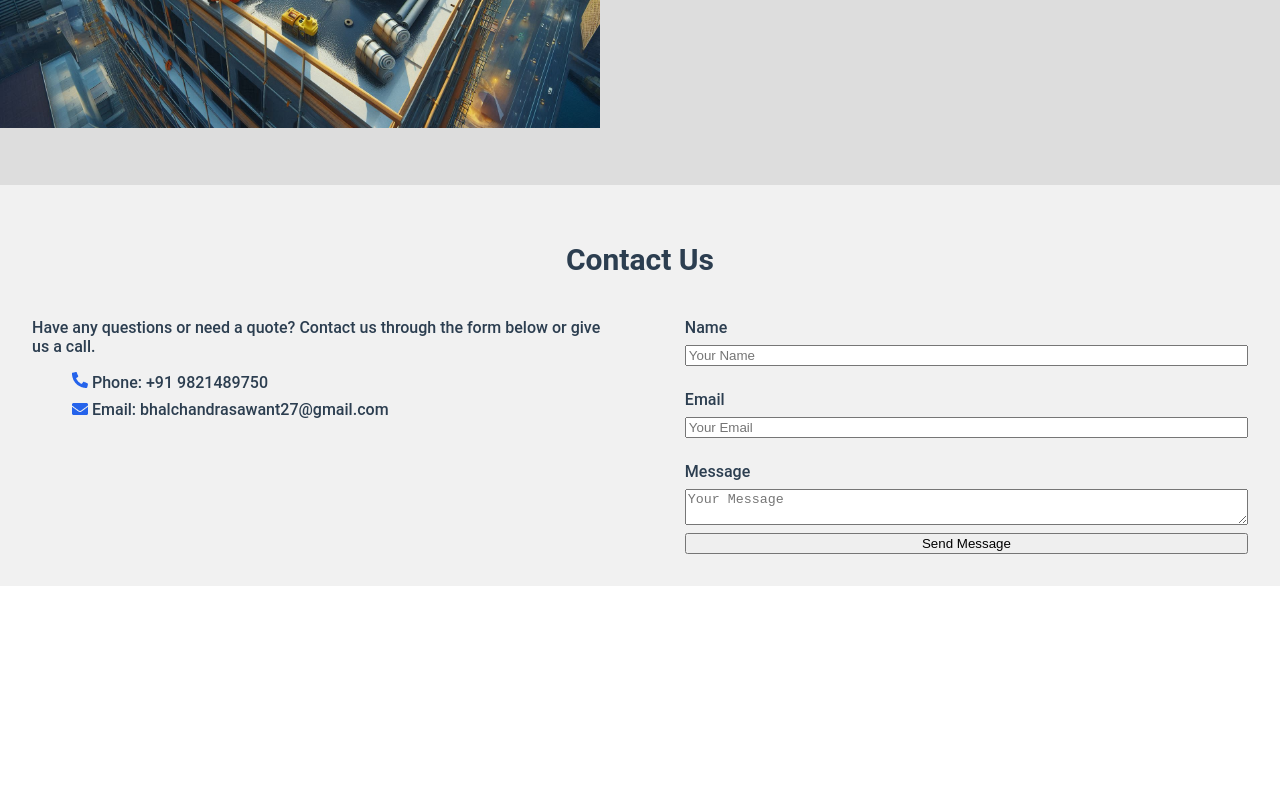
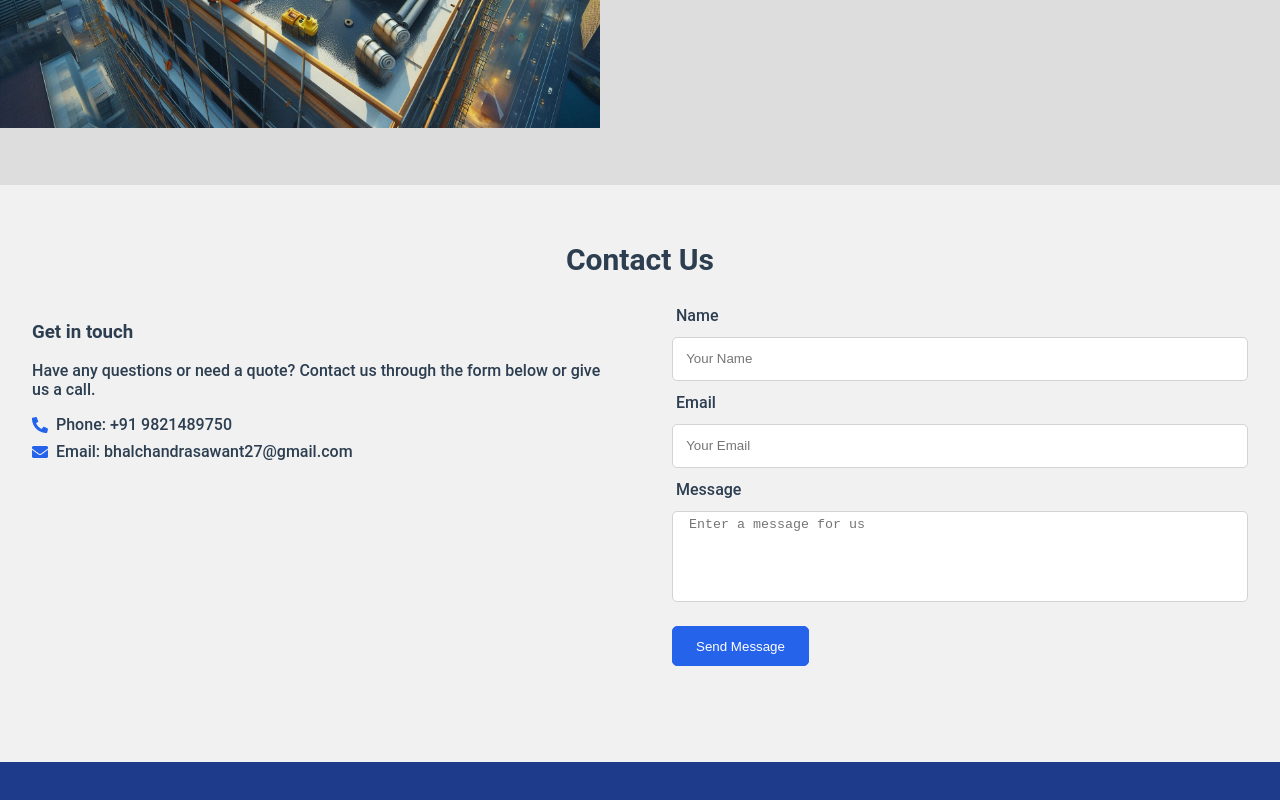
Before and after one commit to carnifex-cmd/businesswebsite, a Vue app: page /contact in a window 1280 px wide. Shown: the part 1170-1970 px from the top of the page. Before the commit the page ends 1756 px from the top, so only its background shows below. Built offline with nearby package versions, Linux system fonts and the light colour scheme.

Commit message:
added mobile styles and page footer

```diff
--- a/src/App.vue
+++ b/src/App.vue
@@ -1,8 +1,11 @@
 <template>
-  <HomePage></HomePage>
-  <ServicesPage></ServicesPage>
-  <AboutPage></AboutPage>
-  <ContactPage></ContactPage>
+  <div class="hide-scrollbar">
+    <HomePage></HomePage>
+    <ServicesPage></ServicesPage>
+    <AboutPage></AboutPage>
+    <ContactPage></ContactPage>
+    <PageFooter></PageFooter>
+  </div>
 </template>
 
 <script>
@@ -10,6 +13,7 @@ import HomePage from './components/HomePage.vue'
 import ServicesPage from './components/ServicesPage.vue'
 import ContactPage from './components/ContactPage.vue'
 import AboutPage from  './components/AboutPage.vue'
+import PageFooter from './components/PageFooter.vue'
 
 export default {
   name: 'App',
@@ -18,6 +22,7 @@ export default {
     ServicesPage,
     ContactPage,
     AboutPage,
+    PageFooter
   }
 }
 </script>
--- a/src/components/AboutPage.vue
+++ b/src/components/AboutPage.vue
@@ -8,7 +8,6 @@
         <p>Shri Siddhivinayak Waterproofing is one of the leading providers of maintenance and waterproofing services for societies and commercial buildings. With years of experience and a commitment to excellence, we ensure that your buildings remain in top condition, protected from the elements and structural issues.</p>
       </div>
     </section>
-    <!-- Your About template here -->
   </template>
 
   <script>
@@ -44,4 +43,18 @@
     h1{
       font-size:1.875rem;
     }
+
+  @media screen and (max-width: 768px) {
+    .about{
+      flex-direction:column;
+      gap:0;
+      padding-top:2rem;
+    }
+    .about-content{
+      margin:1rem;
+    }
+    .about-image{
+      display:none;
+    }
+  }
   </style>
--- a/src/components/ContactPage.vue
+++ b/src/components/ContactPage.vue
@@ -3,6 +3,7 @@
     <h2>Contact Us</h2>
     <div class="contact-content">
       <div class="contact-info">
+        <h3>Get in touch</h3>
         <p>Have any questions or need a quote? Contact us through the form below or give us a call.</p>
         <ul class="bullets">
           <li><img src="../assets/phoneVector.png" class="vectorImage">Phone: +91 9821489750</li>
@@ -12,12 +13,12 @@
       <div class="get-in-touch">
         <form class="contact-form">
           <p class="name">Name</p>
-          <input type="text" placeholder="Your Name" />
+          <input type="text" class="name-textbox" placeholder="Your Name" />
           <p class="email">Email</p>
-          <input type="email" placeholder="Your Email" />
+          <input type="email" class="email-textbox" placeholder="Your Email" />
           <p class="message">Message</p>
-          <textarea placeholder="Your Message"></textarea>
-          <button type="submit">Send Message</button>
+          <textarea class="message-textbox" placeholder="Enter a message for us"></textarea>
+          <button type="submit" class="send-message-button">Send Message</button>
         </form>
       </div>
     </div>
@@ -36,50 +37,111 @@
     font-family: 'Roboto', sans-serif;
     font-weight: 800;
   }
-    .contact-content{
-      display:flex;
-      gap:4rem;
+
+  .contact-content {
+    display: flex;
+    gap: 4rem;
   }
-    h2{
-      font-size:1.875rem;
+
+  h2 {
+    font-size: 1.875rem;
   }
-    .contact-info{
-      flex-direction:row;
-      text-align:left;
-      font-weight:500;
+
+  .contact-info {
+    flex: 1;
+    text-align: left;
+    font-weight: 500;
   }
-    .get-in-touch{
-      flex-direction:row;
-      width:50%
+
+  .get-in-touch {
+    flex: 1;
+    display: flex;
+    flex-direction: column;
   }
+
   .contact-form {
     display: flex;
     flex-direction: column;
     gap: 0.5rem;
-      font-weight:500;
+    font-weight: 500;
   }
-    .name{
-      text-align:left;
-      margin-bottom:0px;
-      font-size:1rem;
+
+  .contact-form label {
+    font-size: 1rem;
+    margin-bottom: 0;
   }
-    .email{
-      text-align:left;
-      margin-bottom:0px;
-      font-size:1rem;
-    }
+
+  .name,
+  .email,
   .message{
     text-align:left;
-      margin-bottom:0px;
-      font-size:1rem;
+    margin:.25rem;
   }
-    .bullets{
-      list-style-type: none;
+
+  .name-textbox,
+  .email-textbox,
+  .message-textbox {
+    height: 2.5rem;
+    border: 0.5px solid lightgray;
+    border-radius: 5px;
+    text-indent: 0.7rem;
+    outline:none;
   }
-    li{
-      margin-bottom:0.5rem;
+
+  .message-textbox {
+    height: 5rem;
+    resize: none;
+    padding: 0.3rem;
+    margin-bottom: 1rem;
   }
-    .vectorImage{
-      margin-right:0.25rem;
+
+  .name::placeholder,
+  .email::placeholder {
+    color: #B2B2B2;
+  }
+
+  .message::placeholder {
+    color: white;
+    font-family: Arial, Helvetica, sans-serif;
+  }
+
+  .bullets {
+    list-style: none;
+    padding: 0;
+  }
+
+  .bullets li {
+    margin-bottom: 0.5rem;
+    display: flex;
+    align-items: center;
+  }
+
+  .vectorImage {
+    margin-right: 0.5rem;
+  }
+
+  .send-message-button {
+    color: white;
+    width: 137px;
+    height: 40px;
+    background-color: #2563EB;
+    border: 1px solid #2563EB;
+    border-radius: 5px;
+    transition: background-color 0.3s;
+    cursor:pointer;
+    margin-bottom: 4rem;
+  }
+
+  .send-message-button:hover {
+    background-color: #1E40AF;
+    border-color: #1E40AF;
+  }
+
+  @media screen and (max-width: 768px) {
+    .contact-content{
+      display:flex;
+      flex-direction:column;
+      gap:2rem;
+    }
   }
 </style>
--- a/src/components/HomePage.vue
+++ b/src/components/HomePage.vue
@@ -3,7 +3,7 @@
     <img
       class = 'heroImage'
       src="../assets/Designer.jpeg">
-  <!-- Your Home template here -->
+
 </template>
 
 <script>
--- /dev/null
+++ b/src/components/PageFooter.vue
@@ -0,0 +1,18 @@
+<template>
+    <div class="page-footer">
+    </div>
+</template>
+<script>
+
+export default {
+  name: 'PageFooter',
+  components: {
+  },
+}
+</script>
+<style scoped>
+.page-footer{
+    height:3.5rem;
+    background-color: #1E3A8A;
+}
+</style>
--- a/src/components/ServicesPage.vue
+++ b/src/components/ServicesPage.vue
@@ -25,7 +25,6 @@
           </div>
       </div>
     </div>
-    <!-- Your Services template here -->
   </template>
 
   <script>
@@ -59,4 +58,19 @@
     flex: 1;
   }
 
+  @media screen and (max-width: 768px) {
+    .services-card{
+      height:auto;
+    }
+    h1{
+      padding-top:2rem;
+    }
+    .infoCards{
+      margin-top:2rem;
+      display:flex;
+      flex-direction:column;
+      gap:1.5rem;
+    }
+  }
+
   </style>
```
Lines whose indentation alone changed are shown as unchanged.
